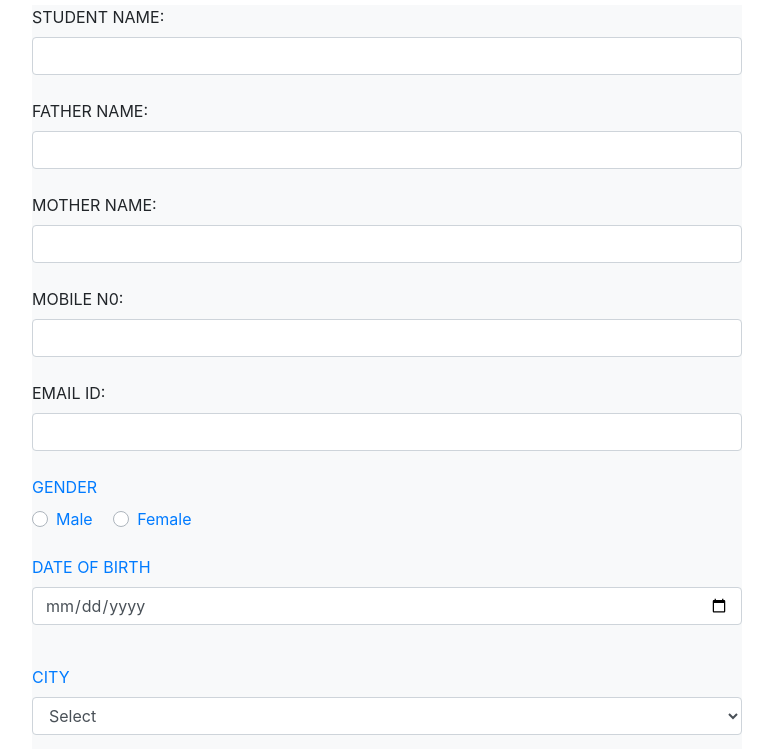
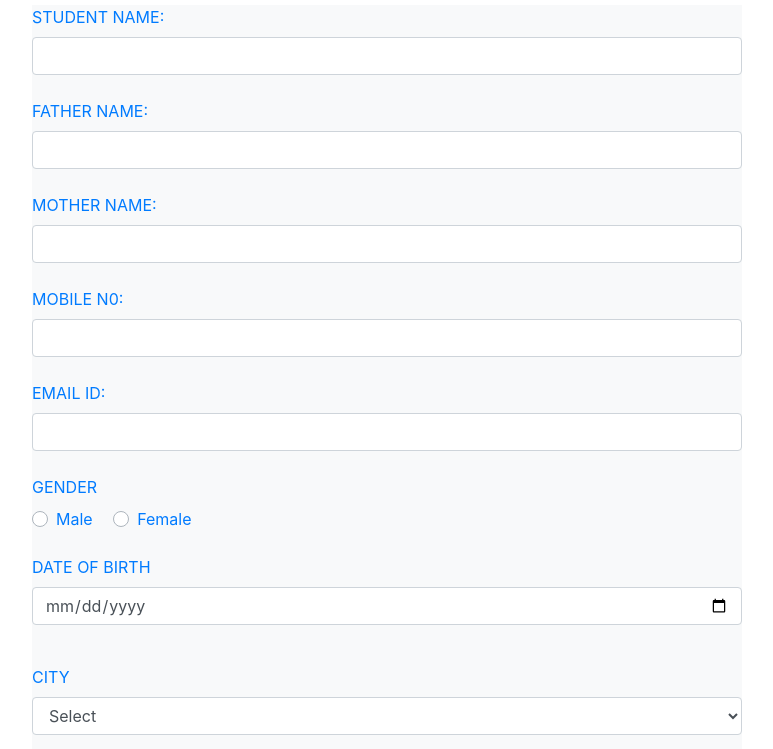
Before and after one commit to rajeshcs1997/formvalidation, a plain HTML site: page index.html in a window 1280 px wide. Shown: the part 51-800 px from the top of the page, without its empty margins (253-1026 px from the left). Drawn offline with nearby package versions, Linux system fonts and the light colour scheme.

Commit message:
Update index.html

```diff
--- a/index.html
+++ b/index.html
@@ -9,27 +9,27 @@
           <div class="col-lg-8 m-auto d-block">
           <form action="#" onsubmit="return validation()" class="bg-light">
                 <div class="formgroup">
-                    <label>STUDENT NAME:</label>
+                    <label class="text-primary">STUDENT NAME:</label>
                     <input type="text" name="studentname" class="form-control" id="student" autocomplete="off">
                     <span id="students" class="text-danger"></span>
                 </div><br>
                 <div class="formgroup">
-                        <label>FATHER NAME:</label>
+                        <label class="text-primary">FATHER NAME:</label>
                         <input type="text" name="fathername" class="form-control" id="father" autocomplete="off">
                         <span id="fathers" class="text-danger"></span>
                 </div><br>
                 <div class="formgroup">
-                        <label>MOTHER NAME:</label>
+                        <label class="text-primary">MOTHER NAME:</label>
                         <input type="text" name="mothername" class="form-control" id="mother" autocomplete="off">
                         <span id="mothers" class="text-danger"></span>
                 </div><br>
                 <div class="formgroup">
-                        <label>MOBILE N0:</label>
+                        <label class="text-primary">MOBILE N0:</label>
                         <input type="text" name="mobleno" class="form-control" id="mobile" autocomplete="off">
                         <span id="mobiles" class="text-danger"></span>
                 </div><br>
                 <div class="formgroup">
-                    <label>EMAIL ID:</label>
+                    <label class="text-primary">EMAIL ID:</label>
                     <input type="text" name="emailid" class="form-control" id="email" autocomplete="off">
                     <span id="emails" class="text-danger"></span>
             </div><br>
```
